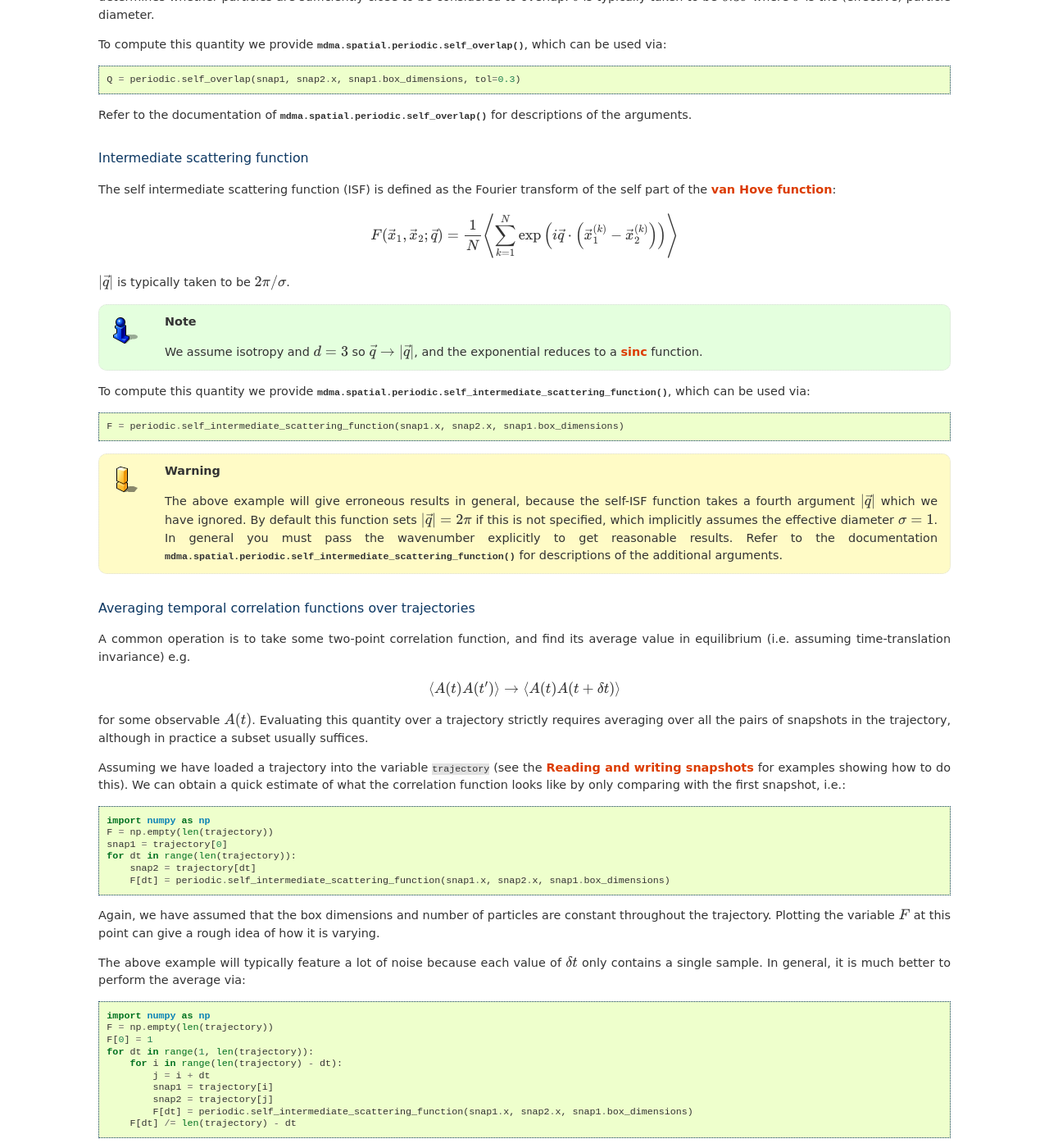
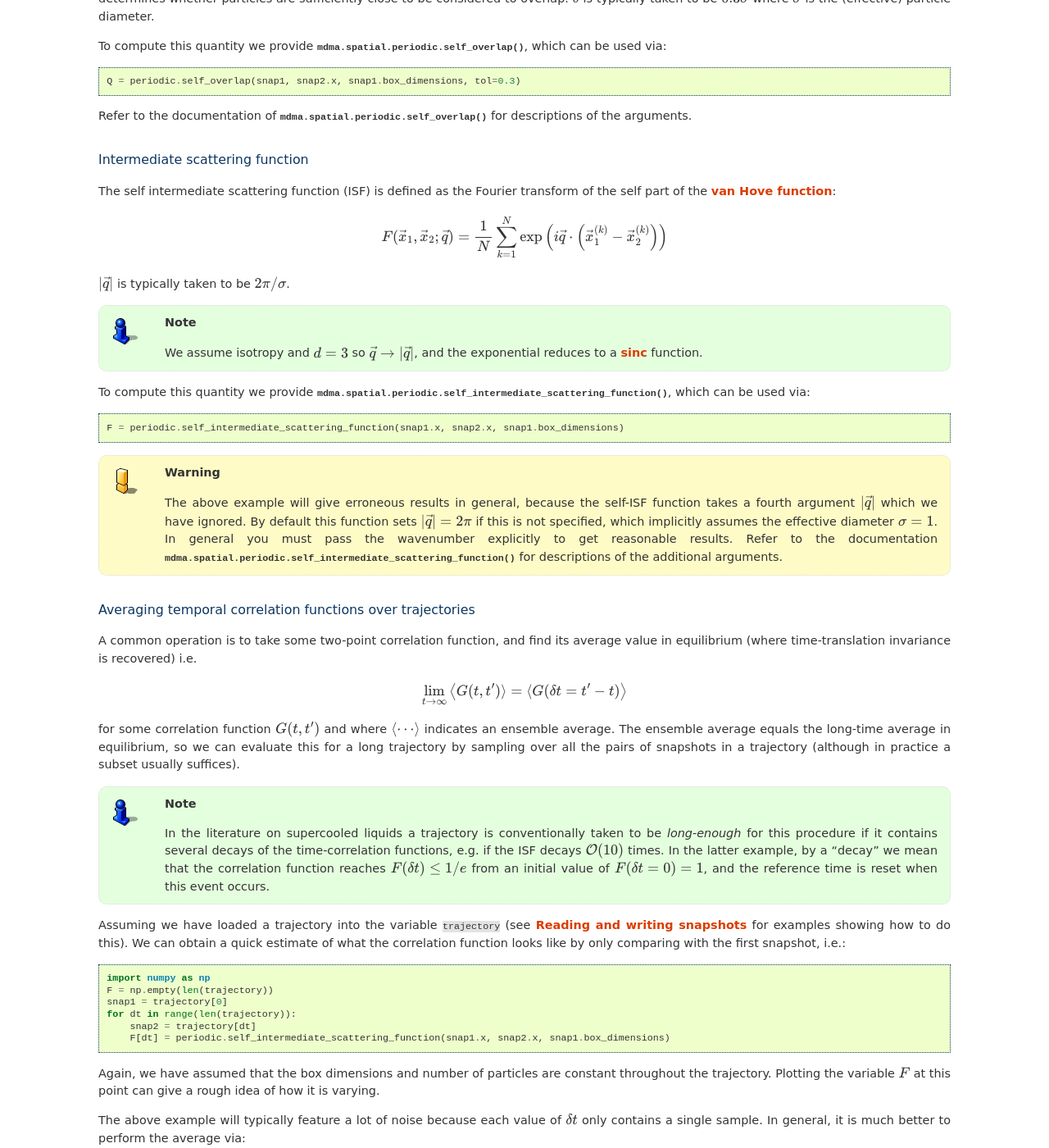
Before and after one commit to tranqui/MDMAmazing, a Sphinx documentation site: the page built from docs/source/examples.rst, in a window 1280 px wide and 1400 px high, scrolled down 6019 px. Shown: the whole window at 82% size. Built offline with Sphinx 7.4.7, drawn with Linux system fonts in a browser that asks for light colours; pages that are not in the unit, such as notebooks, are missing from menus; some of the changed text lies outside the part shown.

Commit message:
Minor improvements to documentation.

```diff
--- a/docs/source/examples.rst
+++ b/docs/source/examples.rst
@@ -253,7 +253,9 @@
   from mdma.spatial import periodic
 
 We assume that two snapshots are loaded called :code:`snap1` and :code:`snap2`, that correspond to the two systems above.
-See the `first section <#reading-and-writing-snapshots>`_ for examples showing how to read snapshots.
+See `Reading and writing snapshots <#reading-and-writing-snapshots>`_ for examples showing how to read snapshots.
+
+.. todo:: Generalise correlation functions for NPT simulations where the box size will fluctuate between two points in time.
 
 Displacements
 -------------
@@ -275,7 +277,7 @@
   dx = periodic.delta(snap1.x, snap2.x, snap1.box_dimensions)
 
 .. note:: We assume the box dimensions are the same in both systems. We also make this assumption in all subsequent examples.
-          If the box size differs then then the correlation functions will produce erroneous results.
+          If the box size differs then the correlation functions will produce erroneous results.
 
 Self-overlap
 ------------
@@ -300,7 +302,7 @@
 
 The self intermediate scattering function (ISF) is defined as the Fourier transform of the self part of the `van Hove function <https://en.wikipedia.org/wiki/Dynamic_structure_factor#The_van_Hove_Function>`_:
 
-.. math:: F(\vec{x}_1, \vec{x}_2; \vec{q}) = \frac{1}{N} \left\langle \sum_{k=1}^N \exp{\left(i \vec{q} \cdot \left( \vec{x}_1^{(k)} - \vec{x}_2^{(k)} \right) \right)} \right\rangle
+.. math:: F(\vec{x}_1, \vec{x}_2; \vec{q}) = \frac{1}{N} \sum_{k=1}^N \exp{\left(i \vec{q} \cdot \left( \vec{x}_1^{(k)} - \vec{x}_2^{(k)} \right) \right)}
 
 :math:`|\vec{q}|` is typically taken to be :math:`2\pi / \sigma`.
 
@@ -319,14 +321,17 @@
 Averaging temporal correlation functions over trajectories
 ----------------------------------------------------------
 
-A common operation is to take some two-point correlation function, and find its average value in equilibrium (i.e. assuming time-translation invariance) e.g.\
+A common operation is to take some two-point correlation function, and find its average value in equilibrium (where time-translation invariance is recovered) i.e.\
 
-.. math:: \langle A(t) A(t') \rangle \to \langle A(t) A(t + \delta t) \rangle
+.. math:: \lim_{t \to \infty} \left \langle G(t, t') \rangle = \langle G(\delta t = t' - t) \right \rangle
 
-for some observable :math:`A(t)`.
-Evaluating this quantity over a trajectory strictly requires averaging over all the pairs of snapshots in the trajectory, although in practice a subset usually suffices.
+for some correlation function :math:`G(t, t')` and where :math:`\langle \cdots \rangle` indicates an ensemble average.
+The ensemble average equals the long-time average in equilibrium, so we can evaluate this for a long trajectory by sampling over all the pairs of snapshots in a trajectory (although in practice a subset usually suffices).
 
-Assuming we have loaded a trajectory into the variable :code:`trajectory` (see the `Reading and writing snapshots <#reading-and-writing-snapshots>`_ for examples showing how to do this).
+.. note:: In the literature on supercooled liquids a trajectory is conventionally taken to be *long-enough* for this procedure if it contains several decays of the time-correlation functions, e.g. if the ISF decays :math:`\mathcal{O}(10)` times.
+          In the latter example, by a "decay" we mean that the correlation function reaches :math:`F(\delta t) \le 1/e` from an initial value of :math:`F(\delta t = 0) = 1`, and the reference time is reset when this event occurs.
+
+Assuming we have loaded a trajectory into the variable :code:`trajectory` (see `Reading and writing snapshots <#reading-and-writing-snapshots>`_ for examples showing how to do this).
 We can obtain a quick estimate of what the correlation function looks like by only comparing with the first snapshot, i.e.::
 
   import numpy as np
@@ -343,14 +348,14 @@
 In general, it is much better to perform the average via::
 
   import numpy as np
-  F = np.empty(len(trajectory))
+  F = np.zeros(len(trajectory))
   F[0] = 1
   for dt in range(1, len(trajectory)):
       for i in range(len(trajectory) - dt):
           j = i + dt
           snap1 = trajectory[i]
           snap2 = trajectory[j]
-          F[dt] = periodic.self_intermediate_scattering_function(snap1.x, snap2.x, snap1.box_dimensions)
+          F[dt] += periodic.self_intermediate_scattering_function(snap1.x, snap2.x, snap1.box_dimensions)
       F[dt] /= len(trajectory) - dt
 
 This code snippet evaluates all :math:`m(m-1)/2` pairs of snapshots, where :math:`m` is the number of snapshots, and can be quite slow.
```
Also changed, not shown: 16 other files.
